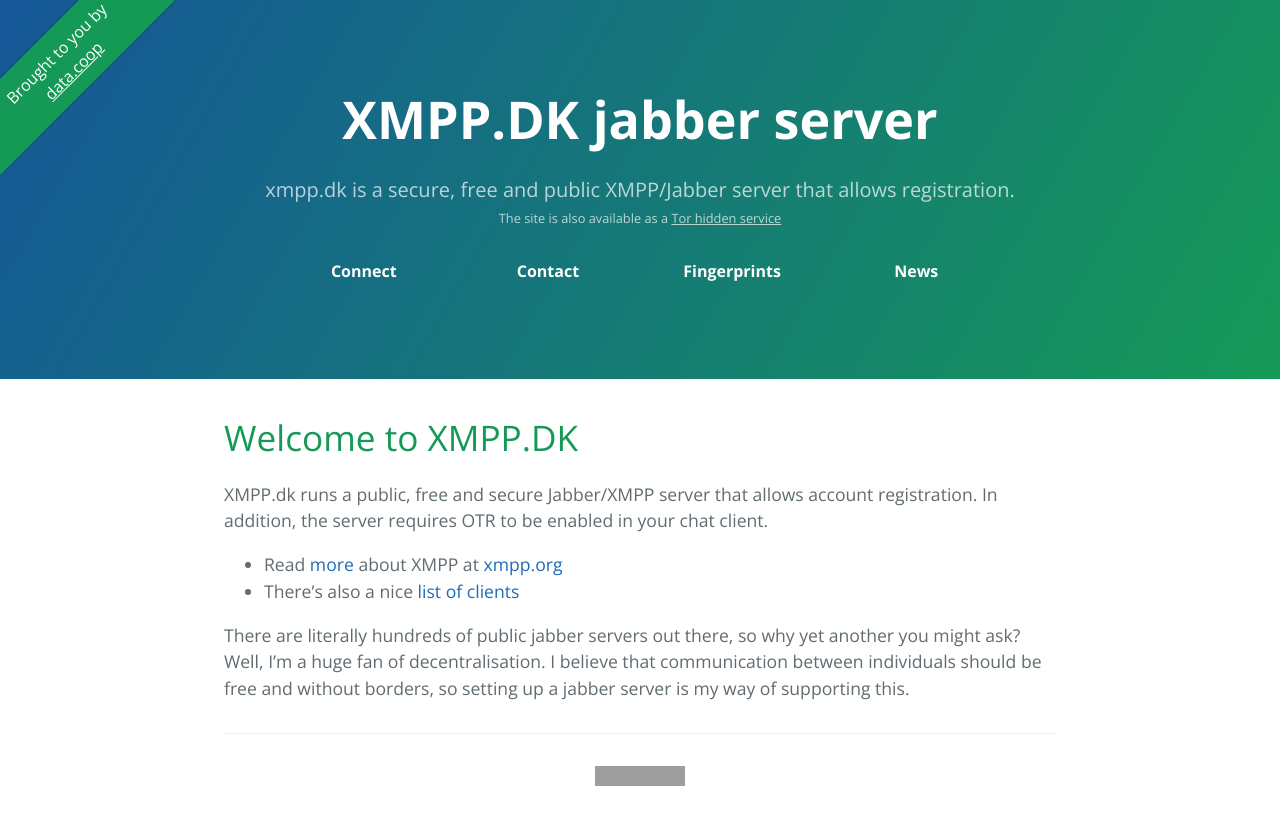
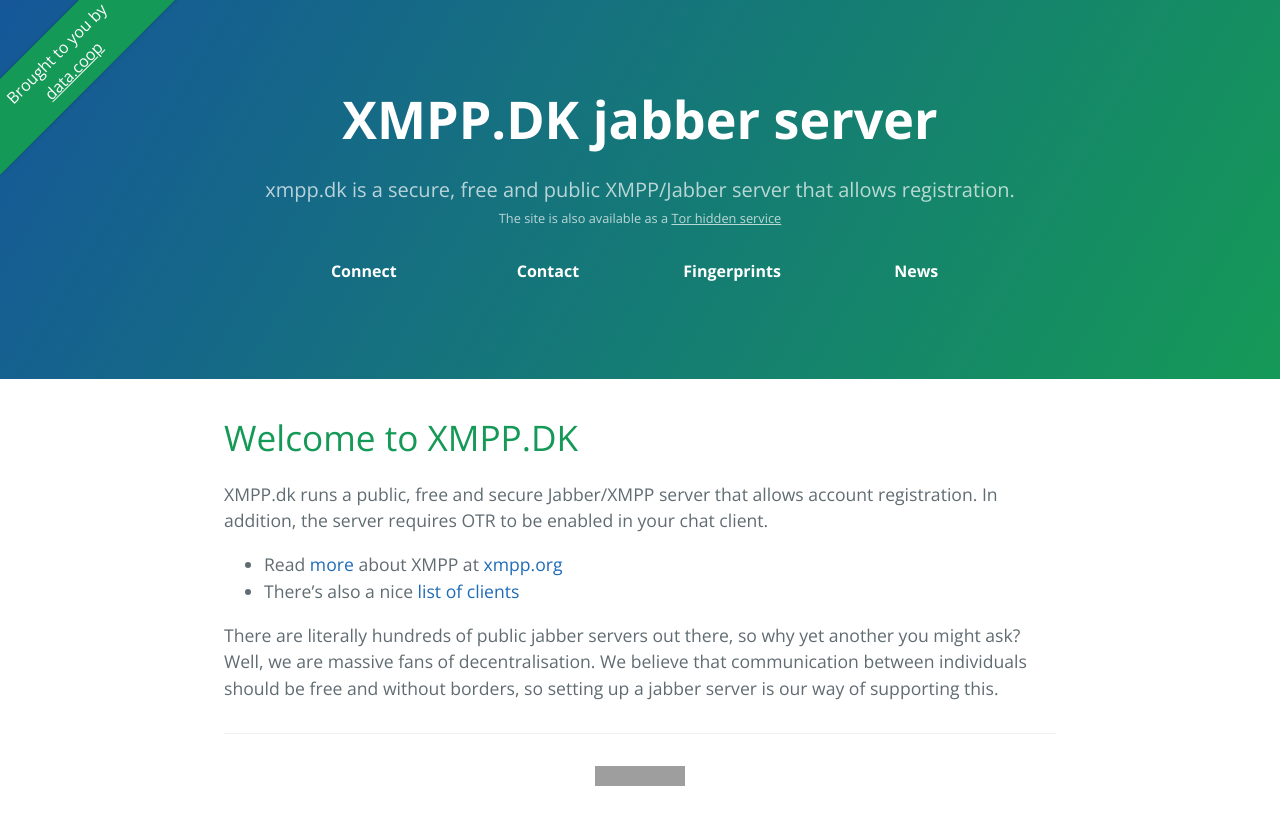
Before and after one commit to graffen/xmpp.dk, a Jekyll site: the page built from index.md, in a window 1280 px wide. Shown: the top 825 px of the page. Built offline with Jekyll 4.4.1, drawn with Linux system fonts in a browser that asks for light colours; grey boxes are pictures that could not be loaded.

Commit message:
Reword texts a little to remove the "me"-factor

```diff
--- a/index.md
+++ b/index.md
@@ -2,14 +2,14 @@
 layout: default
 ---
 # Welcome to XMPP.DK
+
 XMPP.dk runs a public, free and secure Jabber/XMPP server that allows account registration. In addition, the server requires OTR to be enabled in your chat client.
 
 * Read [more] about XMPP at [xmpp.org][more]
 * There's also a nice [list of clients][clientlist]
 
-There are literally hundreds of public jabber servers out there, so why yet another you might ask? Well, I'm
-a huge fan of decentralisation. I believe that communication between individuals should be free and without borders, so setting up a jabber server is my way of supporting this.
-
+There are literally hundreds of public jabber servers out there, so why yet another you might ask? Well, we are
+massive fans of decentralisation. We believe that communication between individuals should be free and without borders, so setting up a jabber server is our way of supporting this.
 
 [more]: https://www.xmpp.org
 [clientlist]: https://xmpp.org/software/clients.html
```
Also changed, not shown: _pages/02_contact.md (+1 -1 lines).
